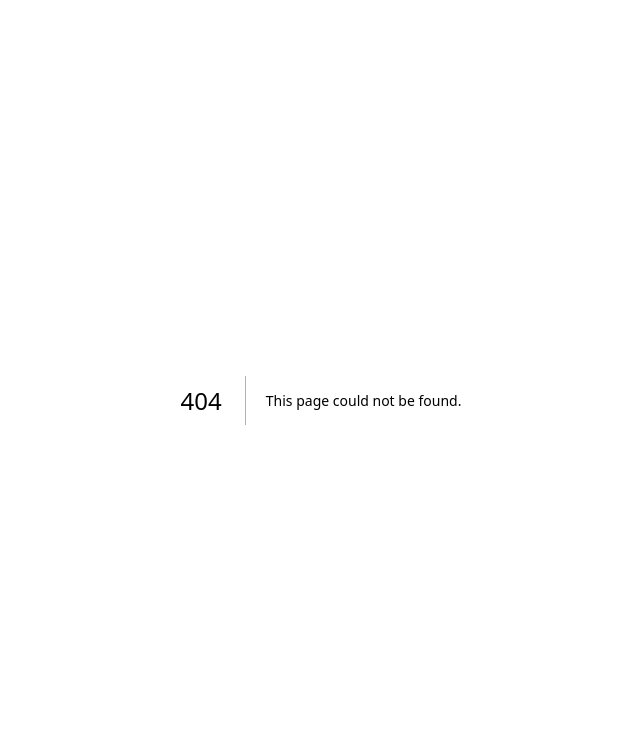
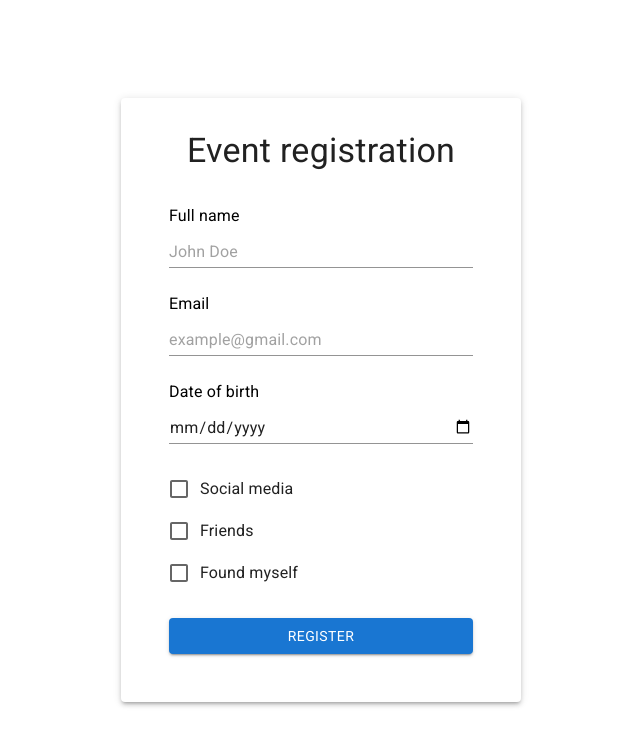
Before and after one commit to TomaVadim/eliftech-client, a Next.js app: page /events/register/1 in a window 1280 px wide. Before the commit this address had no page. Shown: the top 746 px of the page, without its empty margins (319-959 px from the left). Built offline with nearby package versions, Linux system fonts and the light colour scheme.

Commit message:
feat: create page register to event

```diff
--- /dev/null
+++ b/src/app/events/register/[id]/form.tsx
@@ -0,0 +1,68 @@
+"use client";
+
+import { CheckboxLabels } from "@/components/checkbox-labels/checkbox-labels";
+import { InputField } from "@/components/input-field/input-field";
+import {
+  RegisterFormData,
+  useValidateRegisterForm,
+} from "@/schemas/validation/register-form.validation";
+import {
+  Box,
+  Button,
+  Checkbox,
+  FormControlLabel,
+  FormGroup,
+  Typography,
+} from "@mui/material";
+
+export const RegisterForm = () => {
+  const {
+    formState: { errors },
+    register,
+    handleSubmit,
+  } = useValidateRegisterForm();
+
+  const onSubmit = (data: RegisterFormData) => {
+    console.log(data);
+  };
+
+  return (
+    <Box
+      component="form"
+      onSubmit={handleSubmit(onSubmit)}
+      sx={{ display: "flex", flexDirection: "column", gap: 3, padding: 2 }}
+    >
+      <InputField
+        label="Full name"
+        name="fullName"
+        type="text"
+        placeholder="John Doe"
+        register={register}
+        error={errors.fullName}
+      />
+
+      <InputField
+        label="Email"
+        name="email"
+        type="text"
+        placeholder="example@gmail.com"
+        register={register}
+        error={errors.email}
+      />
+
+      <InputField
+        label="Date of birth"
+        name="dateOfBirth"
+        type="date"
+        register={register}
+        error={errors.dateOfBirth}
+      />
+
+      <CheckboxLabels error={errors.selectedOption} register={register} />
+
+      <Button variant="contained" type="submit">
+        Register
+      </Button>
+    </Box>
+  );
+};
--- /dev/null
+++ b/src/app/events/register/[id]/page.tsx
@@ -0,0 +1,21 @@
+import { Paper, Typography } from "@mui/material";
+import { RegisterForm } from "./form";
+
+export default function Register({ params }: { params: { id: string } }) {
+  return (
+    <section className="h-screen flex items-center justify-center">
+      <Paper elevation={3} sx={{ width: "min(90%, 400px)", p: "2rem" }}>
+        <Typography
+          component="h1"
+          variant="h4"
+          fontWeight={500}
+          sx={{ mb: "1rem", textAlign: "center" }}
+        >
+          Event registration
+        </Typography>
+
+        <RegisterForm />
+      </Paper>
+    </section>
+  );
+}
```
